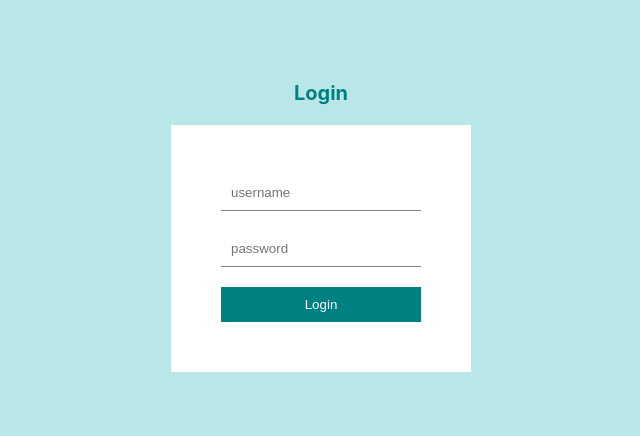
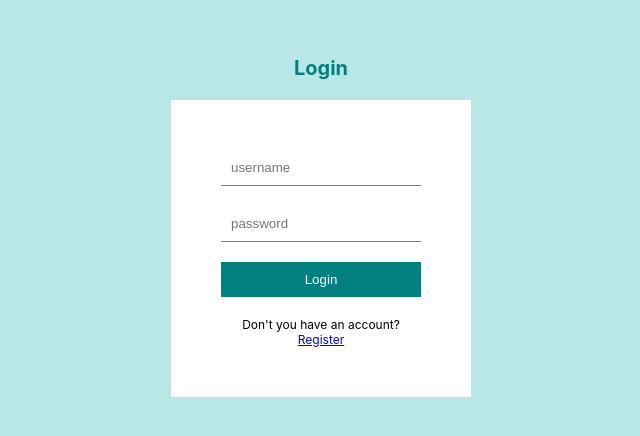
Before and after one commit to Zia123456/node_project, a React (Create React App) app: page /login in a window 1280 px wide. Shown: the part 180-616 px from the top of the page, without its empty margins (319-959 px from the left). Built offline with nearby package versions, Linux system fonts and the light colour scheme.

Commit message:
Add register link

```diff
--- a/src/pages/Login.jsx
+++ b/src/pages/Login.jsx
@@ -1,4 +1,5 @@
 import React from 'react';
+import { Link } from 'react-router-dom';
 
 function Login() {
   return (
@@ -8,6 +9,9 @@ function Login() {
         <input type="text" placeholder="username" />
         <input type="password" placeholder="password" />
         <button>Login</button>
+        <span>
+          Don't you have an account? <Link to="/register">Register</Link>
+        </span>
       </form>
     </div>
   );
--- a/src/style.scss
+++ b/src/style.scss
@@ -39,6 +39,10 @@ $lightGrean: #b9e7e7;
           cursor: pointer;
           color: #fff;
         }
+        span {
+          font-size: 12px;
+          text-align: center;
+        }
       }
     }
   }
```
